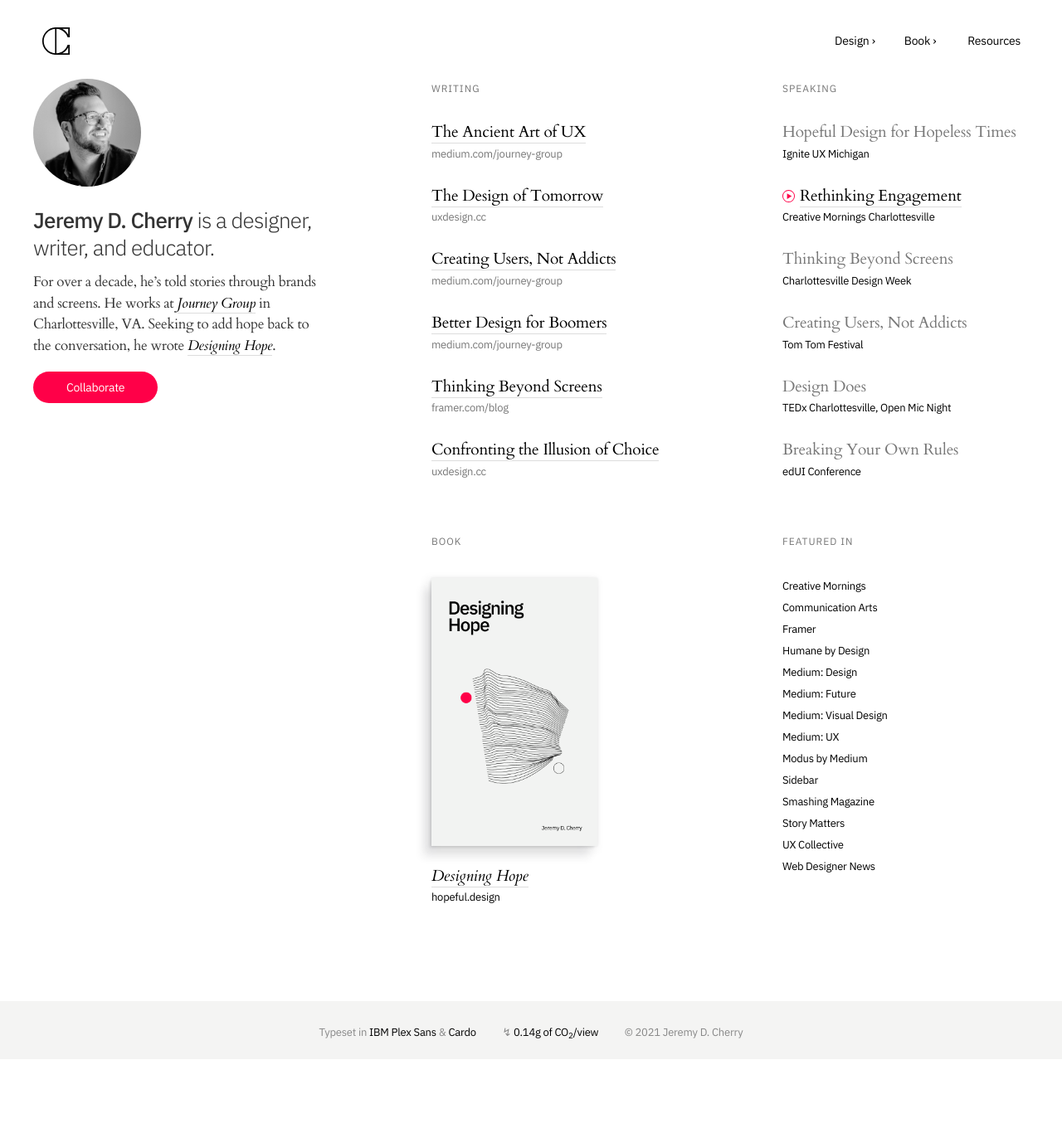
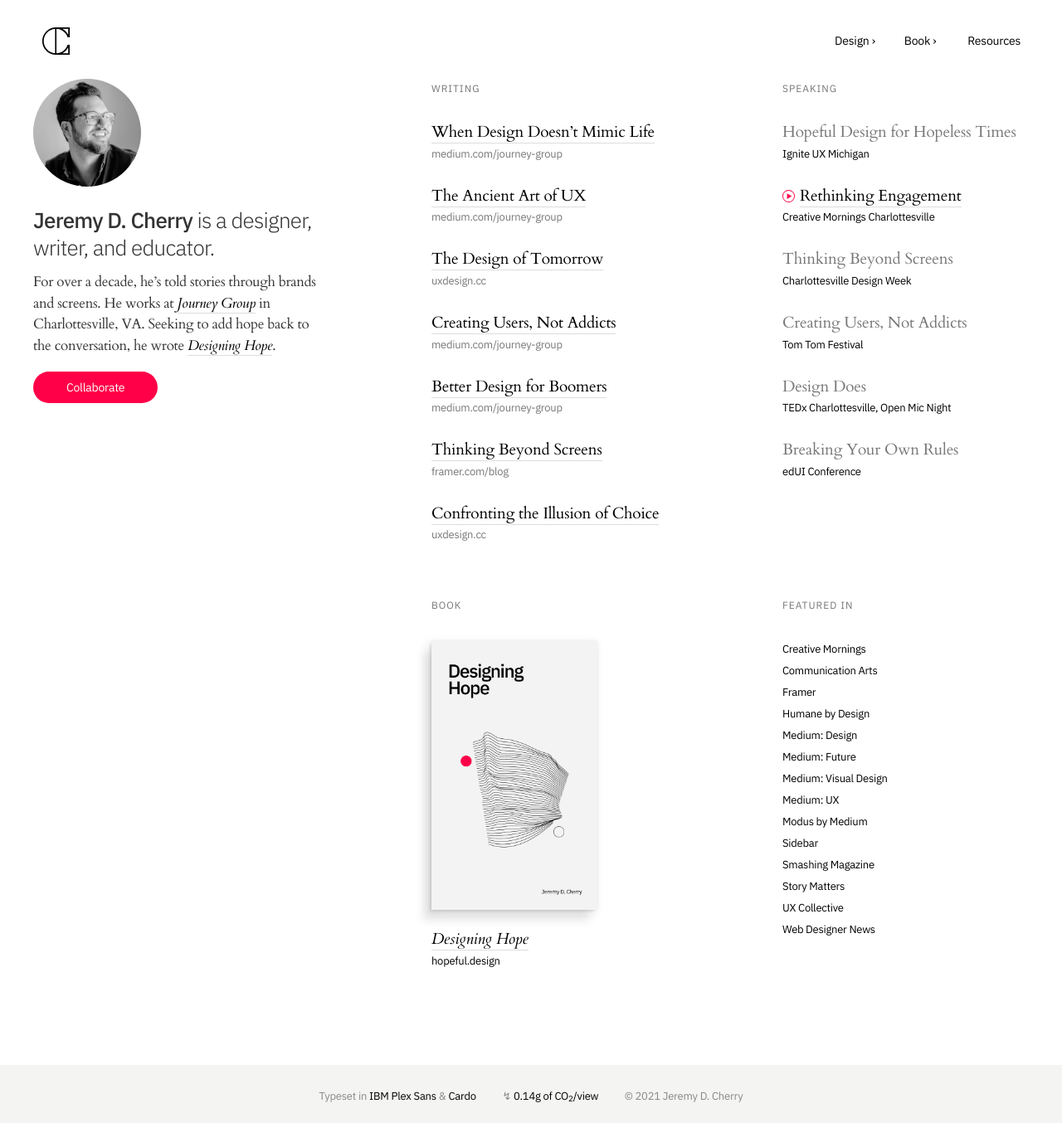
Before and after one commit to jeremydcherry/jeremydcherry.github.io, a Jekyll site: the page built from index.md, in a window 1280 px wide. Shown: the whole page at 83% size. Built offline with Jekyll 4.4.1, drawn with Linux system fonts in a browser that asks for light colours; before the commit the page ends 1277 px from its top, so only the background shows below that.

Commit message:
Added essay

```diff
--- a/index.md
+++ b/index.md
@@ -21,26 +21,30 @@ title: Jeremy D. Cherry
   	<h3>Writing</h3>
   	<br/>
   	<!-- Essay 1 -->
+  	<h2><a href="https://medium.com/journey-group/the-art-of-abstraction-85971f5c4757" class="title">When Design Doesn’t Mimic Life</a></h2>
+	<h4>medium.com/journey-group</h4>
+	<br/>
+  	<!-- Essay 2 -->
   	<h2><a href="https://medium.com/journey-group/the-ancient-art-of-ux-38b239280264" class="title">The Ancient Art of UX</a></h2>
 	<h4>medium.com/journey-group</h4>
 	<br/>
-	<!-- Essay 2 -->
+	<!-- Essay 3 -->
 	<h2><a href="https://uxdesign.cc/the-design-of-tomorrow-how-the-future-of-design-lies-in-your-humanity-810a05995115" class="title">The Design of Tomorrow</a></h2>
 	<h4>uxdesign.cc</h4>
 	<br/>
-	<!-- Essay 3 -->
+	<!-- Essay 4 -->
 	<h2><a href="https://medium.com/journey-group/creating-users-not-addicts-73e1774297c7" class="title">Creating Users, Not Addicts</a></h2>
 	<h4>medium.com/journey-group</h4>
 	<br/>
-	<!-- Essay 4 -->
+	<!-- Essay 5 -->
 	<h2><a href="https://medium.com/journey-group/better-design-for-boomers-93abdb5bcb64" class="title">Better Design for Boomers</a></h2>
 	<h4>medium.com/journey-group</h4>
 	<br/>
-	<!-- Essay 5 -->
+	<!-- Essay 6 -->
 	<h2><a href="https://www.framer.com/blog/posts/thinking-beyond-screens/" class="title">Thinking Beyond Screens</a></h2>
 	<h4>framer.com/blog</h4>
 	<br/>
-	<!-- Essay 6 -->
+	<!-- Essay 7 -->
 	<h2><a href="https://uxdesign.cc/confronting-the-illusion-of-choice-7e72b26978c8" class="title">Confronting the Illusion of Choice</a></h2>
 	<h4>uxdesign.cc</h4>
   </div>
```
